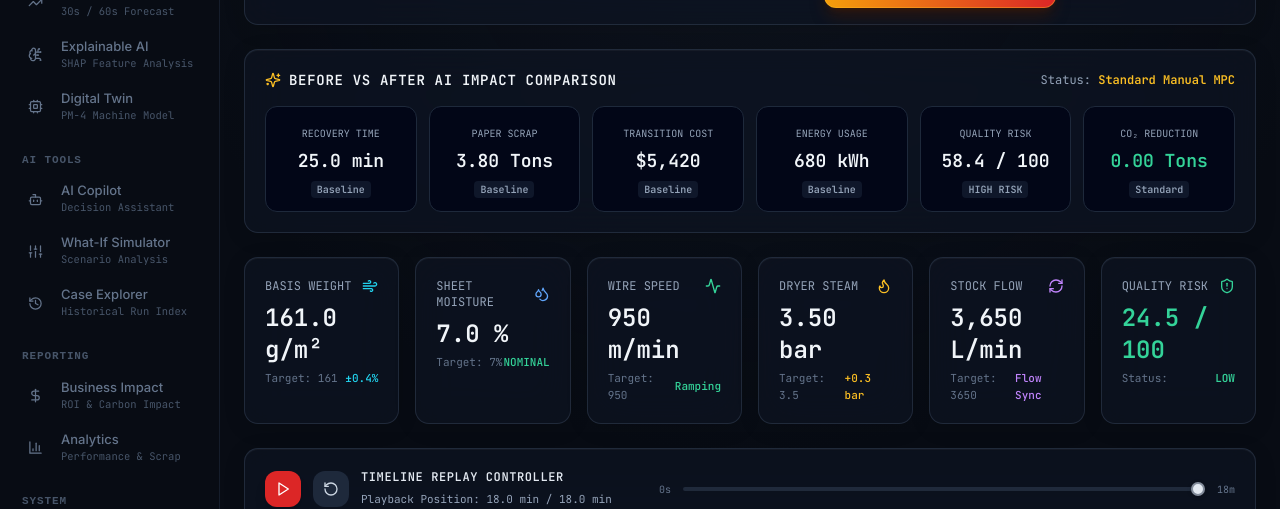
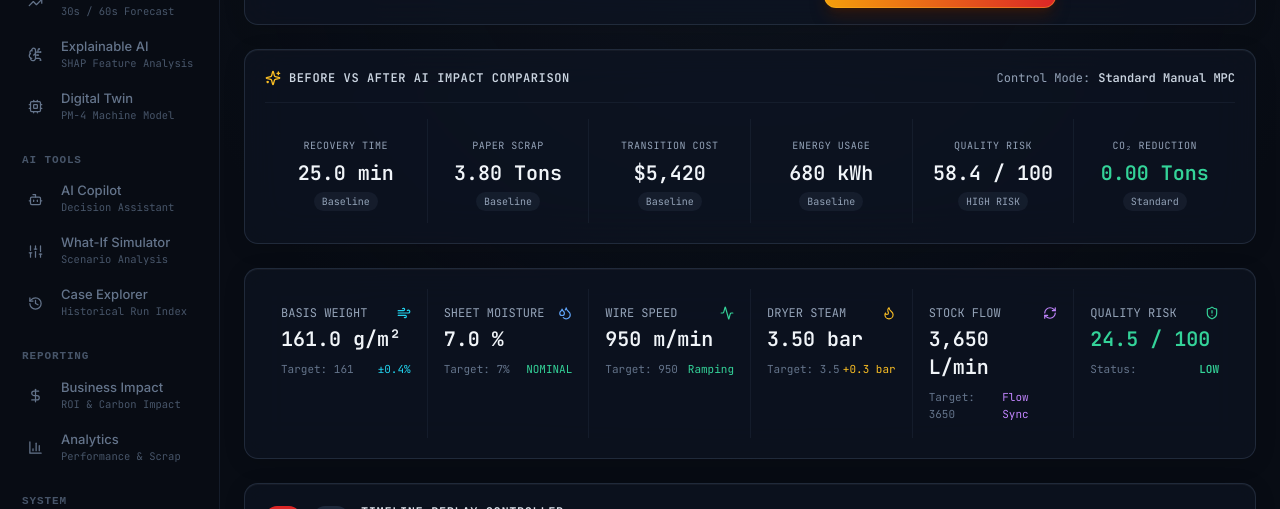
Before and after one commit to KarthikK04042006/gradesense-ai, a React (Vite) app in the folder frontend/: page / in a window 1280 px wide. Shown: the part 169-678 px from the top of the page. Built offline with nearby package versions, Linux system fonts and the light colour scheme; no server answers.

Commit message:
Redesign Dashboard layout into unified seamless stat strips to remove box clutter and high contrast borders

```diff
--- a/frontend/src/pages/Dashboard/DashboardPage.tsx
+++ b/frontend/src/pages/Dashboard/DashboardPage.tsx
@@ -210,168 +210,173 @@ export const DashboardPage: React.FC = () => {
         )}
       </div>
 
-      {/* 2. Before vs After AI Optimization Panel */}
-      <GlassCard className="bg-slate-900/60 border-slate-800">
-        <div className="flex items-center justify-between mb-4">
+      {/* 2. Before vs After Impact Summary (Unified Stat Strip) */}
+      <GlassCard className="p-5 border-slate-800/60 bg-slate-900/60 backdrop-blur-xl">
+        <div className="flex flex-col sm:flex-row items-start sm:items-center justify-between gap-3 pb-4 mb-4 border-b border-slate-800/50">
           <div className="flex items-center gap-2">
             <Sparkles className="w-4 h-4 text-amber-400" />
-            <h3 className="text-sm font-bold text-slate-100 uppercase tracking-wider font-mono">
+            <h2 className="text-xs font-mono font-bold tracking-wider text-slate-300 uppercase">
               Before vs After AI Impact Comparison
-            </h3>
+            </h2>
           </div>
-          <span className="text-xs font-mono text-slate-400">
-            Status: <strong className={isAiApplied ? 'text-emerald-400' : 'text-amber-400'}>{isAiApplied ? 'AI Optimized' : 'Standard Manual MPC'}</strong>
+          <div className="flex items-center gap-2 text-xs font-mono text-slate-400">
+            <span>Control Mode:</span>
+            <span className={`font-semibold ${isAiApplied ? 'text-emerald-400' : 'text-slate-300'}`}>
+              {isAiApplied ? 'Honeywell GradeSense™ Optimal' : 'Standard Manual MPC'}
             </span>
           </div>
+        </div>
 
-        <div className="grid grid-cols-2 sm:grid-cols-3 lg:grid-cols-6 gap-3">
-          <div className="p-3 rounded-xl bg-slate-950 border border-slate-800 text-center space-y-1">
-            <span className="text-[10px] font-mono text-slate-400 uppercase">RECOVERY TIME</span>
-            <div className="text-lg font-bold text-slate-100 font-mono">
+        {/* Seamless Stat Strip — No nested boxes */}
+        <div className="grid grid-cols-2 sm:grid-cols-3 lg:grid-cols-6 divide-y sm:divide-y-0 sm:divide-x divide-slate-800/50">
+          <div className="p-3 text-center space-y-1">
+            <span className="text-[10px] font-mono text-slate-400 uppercase tracking-wider">RECOVERY TIME</span>
+            <div className="text-xl font-bold text-slate-100 font-mono">
               <AnimatedCounter value={isAiApplied ? 16.8 : 25.0} decimals={1} suffix=" min" />
             </div>
-            <span className={`text-[10px] font-bold font-mono px-1.5 py-0.5 rounded ${isAiApplied ? 'bg-emerald-950 text-emerald-400 border border-emerald-800' : 'bg-slate-900 text-slate-400'}`}>
+            <span className={`text-[10px] font-mono px-2 py-0.5 rounded-full inline-block ${isAiApplied ? 'bg-emerald-950/60 text-emerald-400' : 'bg-slate-800/50 text-slate-400'}`}>
               {isAiApplied ? '↓ 32.8% Faster' : 'Baseline'}
             </span>
           </div>
 
-          <div className="p-3 rounded-xl bg-slate-950 border border-slate-800 text-center space-y-1">
-            <span className="text-[10px] font-mono text-slate-400 uppercase">PAPER SCRAP</span>
-            <div className="text-lg font-bold text-slate-100 font-mono">
+          <div className="p-3 text-center space-y-1">
+            <span className="text-[10px] font-mono text-slate-400 uppercase tracking-wider">PAPER SCRAP</span>
+            <div className="text-xl font-bold text-slate-100 font-mono">
               <AnimatedCounter value={isAiApplied ? 1.25 : 3.80} decimals={2} suffix=" Tons" />
             </div>
-            <span className={`text-[10px] font-bold font-mono px-1.5 py-0.5 rounded ${isAiApplied ? 'bg-emerald-950 text-emerald-400 border border-emerald-800' : 'bg-slate-900 text-slate-400'}`}>
+            <span className={`text-[10px] font-mono px-2 py-0.5 rounded-full inline-block ${isAiApplied ? 'bg-emerald-950/60 text-emerald-400' : 'bg-slate-800/50 text-slate-400'}`}>
               {isAiApplied ? '↓ 67.1% Saved' : 'Baseline'}
             </span>
           </div>
 
-          <div className="p-3 rounded-xl bg-slate-950 border border-slate-800 text-center space-y-1">
-            <span className="text-[10px] font-mono text-slate-400 uppercase">TRANSITION COST</span>
-            <div className="text-lg font-bold text-slate-100 font-mono">
+          <div className="p-3 text-center space-y-1">
+            <span className="text-[10px] font-mono text-slate-400 uppercase tracking-wider">TRANSITION COST</span>
+            <div className="text-xl font-bold text-slate-100 font-mono">
               <AnimatedCounter value={isAiApplied ? 1850 : 5420} decimals={0} prefix="$" />
             </div>
-            <span className={`text-[10px] font-bold font-mono px-1.5 py-0.5 rounded ${isAiApplied ? 'bg-emerald-950 text-emerald-400 border border-emerald-800' : 'bg-slate-900 text-slate-400'}`}>
+            <span className={`text-[10px] font-mono px-2 py-0.5 rounded-full inline-block ${isAiApplied ? 'bg-emerald-950/60 text-emerald-400' : 'bg-slate-800/50 text-slate-400'}`}>
               {isAiApplied ? '↓ $3,570 Saved' : 'Baseline'}
             </span>
           </div>
 
-          <div className="p-3 rounded-xl bg-slate-950 border border-slate-800 text-center space-y-1">
-            <span className="text-[10px] font-mono text-slate-400 uppercase">ENERGY USAGE</span>
-            <div className="text-lg font-bold text-slate-100 font-mono">
+          <div className="p-3 text-center space-y-1">
+            <span className="text-[10px] font-mono text-slate-400 uppercase tracking-wider">ENERGY USAGE</span>
+            <div className="text-xl font-bold text-slate-100 font-mono">
               <AnimatedCounter value={isAiApplied ? 420 : 680} decimals={0} suffix=" kWh" />
             </div>
-            <span className={`text-[10px] font-bold font-mono px-1.5 py-0.5 rounded ${isAiApplied ? 'bg-emerald-950 text-emerald-400 border border-emerald-800' : 'bg-slate-900 text-slate-400'}`}>
+            <span className={`text-[10px] font-mono px-2 py-0.5 rounded-full inline-block ${isAiApplied ? 'bg-emerald-950/60 text-emerald-400' : 'bg-slate-800/50 text-slate-400'}`}>
               {isAiApplied ? '↓ 38.2% kWh' : 'Baseline'}
             </span>
           </div>
 
-          <div className="p-3 rounded-xl bg-slate-950 border border-slate-800 text-center space-y-1">
-            <span className="text-[10px] font-mono text-slate-400 uppercase">QUALITY RISK</span>
-            <div className="text-lg font-bold text-slate-100 font-mono">
+          <div className="p-3 text-center space-y-1">
+            <span className="text-[10px] font-mono text-slate-400 uppercase tracking-wider">QUALITY RISK</span>
+            <div className="text-xl font-bold text-slate-100 font-mono">
               <AnimatedCounter value={isAiApplied ? 18.5 : 58.4} decimals={1} suffix=" / 100" />
             </div>
-            <span className={`text-[10px] font-bold font-mono px-1.5 py-0.5 rounded ${isAiApplied ? 'bg-emerald-950 text-emerald-400 border border-emerald-800' : 'bg-slate-900 text-slate-400'}`}>
+            <span className={`text-[10px] font-mono px-2 py-0.5 rounded-full inline-block ${isAiApplied ? 'bg-emerald-950/60 text-emerald-400' : 'bg-slate-800/50 text-slate-400'}`}>
               {isAiApplied ? 'LOW RISK' : 'HIGH RISK'}
             </span>
           </div>
 
-          <div className="p-3 rounded-xl bg-slate-950 border border-slate-800 text-center space-y-1">
-            <span className="text-[10px] font-mono text-slate-400 uppercase">CO₂ REDUCTION</span>
-            <div className="text-lg font-bold text-emerald-400 font-mono">
+          <div className="p-3 text-center space-y-1">
+            <span className="text-[10px] font-mono text-slate-400 uppercase tracking-wider">CO₂ REDUCTION</span>
+            <div className="text-xl font-bold text-emerald-400 font-mono">
               <AnimatedCounter value={isAiApplied ? -0.85 : 0.0} decimals={2} suffix=" Tons" />
             </div>
-            <span className={`text-[10px] font-bold font-mono px-1.5 py-0.5 rounded ${isAiApplied ? 'bg-emerald-950 text-emerald-400 border border-emerald-800' : 'bg-slate-900 text-slate-400'}`}>
-              {isAiApplied ? 'Green Eco Impact' : 'Standard'}
+            <span className={`text-[10px] font-mono px-2 py-0.5 rounded-full inline-block ${isAiApplied ? 'bg-emerald-950/60 text-emerald-400' : 'bg-slate-800/50 text-slate-400'}`}>
+              {isAiApplied ? 'Green Impact' : 'Standard'}
             </span>
           </div>
         </div>
       </GlassCard>
 
-      {/* 3. Live KPIs Grid (6 Items) */}
-      <div className="grid grid-cols-1 sm:grid-cols-2 lg:grid-cols-3 xl:grid-cols-6 gap-4">
+      {/* 3. Live KPIs Strip (Single Unified Container — No separate boxes) */}
+      <GlassCard className="p-0 border-slate-800/60 bg-slate-900/60 overflow-hidden">
+        <div className="grid grid-cols-1 sm:grid-cols-2 lg:grid-cols-6 divide-y sm:divide-y-0 lg:divide-x divide-slate-800/50">
           {/* KPI 1: Basis Weight */}
-        <GlassCard className="p-4 border-slate-800/90 hover:border-cyan-500/50 transition-all">
+          <div className="p-4 space-y-1">
             <div className="flex items-center justify-between text-slate-400 text-xs font-mono">
               <span>BASIS WEIGHT</span>
-            <Wind className="w-4 h-4 text-cyan-400" />
+              <Wind className="w-3.5 h-3.5 text-cyan-400" />
             </div>
-          <div className="mt-2 text-2xl font-bold text-slate-100 font-mono">
+            <div className="text-xl font-bold text-slate-100 font-mono">
               <AnimatedCounter value={currentKPIs.basisWeight} decimals={1} suffix=" g/m²" />
             </div>
-          <div className="mt-1 flex items-center justify-between text-[11px] font-mono">
+            <div className="flex items-center justify-between text-[11px] font-mono pt-1">
               <span className="text-slate-500">Target: {currentKPIs.basisWeightTarget}</span>
-            <span className="text-cyan-400 font-medium">±0.4%</span>
+              <span className="text-cyan-400">±0.4%</span>
             </div>
-        </GlassCard>
+          </div>
 
           {/* KPI 2: Moisture Target */}
-        <GlassCard className="p-4 border-slate-800/90 hover:border-blue-500/50 transition-all">
+          <div className="p-4 space-y-1">
             <div className="flex items-center justify-between text-slate-400 text-xs font-mono">
               <span>SHEET MOISTURE</span>
-            <Droplets className="w-4 h-4 text-blue-400" />
+              <Droplets className="w-3.5 h-3.5 text-blue-400" />
             </div>
-          <div className="mt-2 text-2xl font-bold text-slate-100 font-mono">
+            <div className="text-xl font-bold text-slate-100 font-mono">
               <AnimatedCounter value={currentKPIs.moisture} decimals={1} suffix=" %" />
             </div>
-          <div className="mt-1 flex items-center justify-between text-[11px] font-mono">
+            <div className="flex items-center justify-between text-[11px] font-mono pt-1">
               <span className="text-slate-500">Target: {currentKPIs.moistureTarget}%</span>
-            <span className="text-emerald-400 font-medium">NOMINAL</span>
+              <span className="text-emerald-400">NOMINAL</span>
             </div>
-        </GlassCard>
+          </div>
 
           {/* KPI 3: Machine Speed */}
-        <GlassCard className="p-4 border-slate-800/90 hover:border-emerald-500/50 transition-all">
+          <div className="p-4 space-y-1">
             <div className="flex items-center justify-between text-slate-400 text-xs font-mono">
               <span>WIRE SPEED</span>
-            <Activity className="w-4 h-4 text-emerald-400" />
+              <Activity className="w-3.5 h-3.5 text-emerald-400" />
             </div>
-          <div className="mt-2 text-2xl font-bold text-slate-100 font-mono">
+            <div className="text-xl font-bold text-slate-100 font-mono">
               <AnimatedCounter value={currentKPIs.machineSpeed} decimals={0} suffix=" m/min" />
             </div>
-          <div className="mt-1 flex items-center justify-between text-[11px] font-mono">
+            <div className="flex items-center justify-between text-[11px] font-mono pt-1">
               <span className="text-slate-500">Target: {currentKPIs.machineSpeedTarget}</span>
-            <span className="text-emerald-400 font-medium">Ramping</span>
+              <span className="text-emerald-400">Ramping</span>
             </div>
-        </GlassCard>
+          </div>
 
           {/* KPI 4: Steam Pressure */}
-        <GlassCard className="p-4 border-slate-800/90 hover:border-amber-500/50 transition-all">
+          <div className="p-4 space-y-1">
             <div className="flex items-center justify-between text-slate-400 text-xs font-mono">
               <span>DRYER STEAM</span>
-            <Flame className="w-4 h-4 text-amber-400" />
+              <Flame className="w-3.5 h-3.5 text-amber-400" />
             </div>
-          <div className="mt-2 text-2xl font-bold text-slate-100 font-mono">
+            <div className="text-xl font-bold text-slate-100 font-mono">
               <AnimatedCounter value={currentKPIs.steamPressure} decimals={2} suffix=" bar" />
             </div>
-          <div className="mt-1 flex items-center justify-between text-[11px] font-mono">
+            <div className="flex items-center justify-between text-[11px] font-mono pt-1">
               <span className="text-slate-500">Target: {currentKPIs.steamPressureTarget}</span>
-            <span className="text-amber-400 font-medium">+0.3 bar</span>
+              <span className="text-amber-400">+0.3 bar</span>
             </div>
-        </GlassCard>
+          </div>
 
           {/* KPI 5: Stock Flow Rate */}
-        <GlassCard className="p-4 border-slate-800/90 hover:border-purple-500/50 transition-all">
+          <div className="p-4 space-y-1">
             <div className="flex items-center justify-between text-slate-400 text-xs font-mono">
               <span>STOCK FLOW</span>
-            <RefreshCw className="w-4 h-4 text-purple-400" />
+              <RefreshCw className="w-3.5 h-3.5 text-purple-400" />
             </div>
-          <div className="mt-2 text-2xl font-bold text-slate-100 font-mono">
+            <div className="text-xl font-bold text-slate-100 font-mono">
               <AnimatedCounter value={currentKPIs.stockFlow} decimals={0} suffix=" L/min" />
             </div>
-          <div className="mt-1 flex items-center justify-between text-[11px] font-mono">
+            <div className="flex items-center justify-between text-[11px] font-mono pt-1">
               <span className="text-slate-500">Target: {currentKPIs.stockFlowTarget}</span>
-            <span className="text-purple-400 font-medium">Flow Sync</span>
+              <span className="text-purple-400">Flow Sync</span>
             </div>
-        </GlassCard>
+          </div>
 
-        {/* KPI 6: Risk Score Gauge */}
-        <GlassCard className="p-4 border-slate-800/90 hover:border-red-500/50 transition-all">
+          {/* KPI 6: Quality Risk */}
+          <div className="p-4 space-y-1">
             <div className="flex items-center justify-between text-slate-400 text-xs font-mono">
               <span>QUALITY RISK</span>
               <ShieldAlert
-              className={`w-4 h-4 ${
+                className={`w-3.5 h-3.5 ${
                   currentKPIs.riskLevel === 'HIGH'
-                  ? 'text-red-500 animate-pulse'
+                    ? 'text-red-400'
                     : currentKPIs.riskLevel === 'MEDIUM'
                     ? 'text-amber-400'
                     : 'text-emerald-400'
@@ -379,7 +384,7 @@ export const DashboardPage: React.FC = () => {
               />
             </div>
             <div
-            className={`mt-2 text-2xl font-bold font-mono ${
+              className={`text-xl font-bold font-mono ${
                 currentKPIs.riskLevel === 'HIGH'
                   ? 'text-red-400'
                   : currentKPIs.riskLevel === 'MEDIUM'
@@ -389,10 +394,10 @@ export const DashboardPage: React.FC = () => {
             >
               <AnimatedCounter value={currentKPIs.riskScore} decimals={1} suffix=" / 100" />
             </div>
-          <div className="mt-1 flex items-center justify-between text-[11px] font-mono">
+            <div className="flex items-center justify-between text-[11px] font-mono pt-1">
               <span className="text-slate-500">Status:</span>
               <span
-              className={`font-bold ${
+                className={`font-semibold ${
                   currentKPIs.riskLevel === 'HIGH'
                     ? 'text-red-400'
                     : currentKPIs.riskLevel === 'MEDIUM'
@@ -403,8 +408,9 @@ export const DashboardPage: React.FC = () => {
                 {currentKPIs.riskLevel}
               </span>
             </div>
+          </div>
+        </div>
       </GlassCard>
-      </div>
 
       {/* 4. Interactive Timeline Playback Scrubber */}
       <GlassCard className="bg-slate-900/80 border-slate-800">
```
Lines whose indentation alone changed are shown as unchanged.
